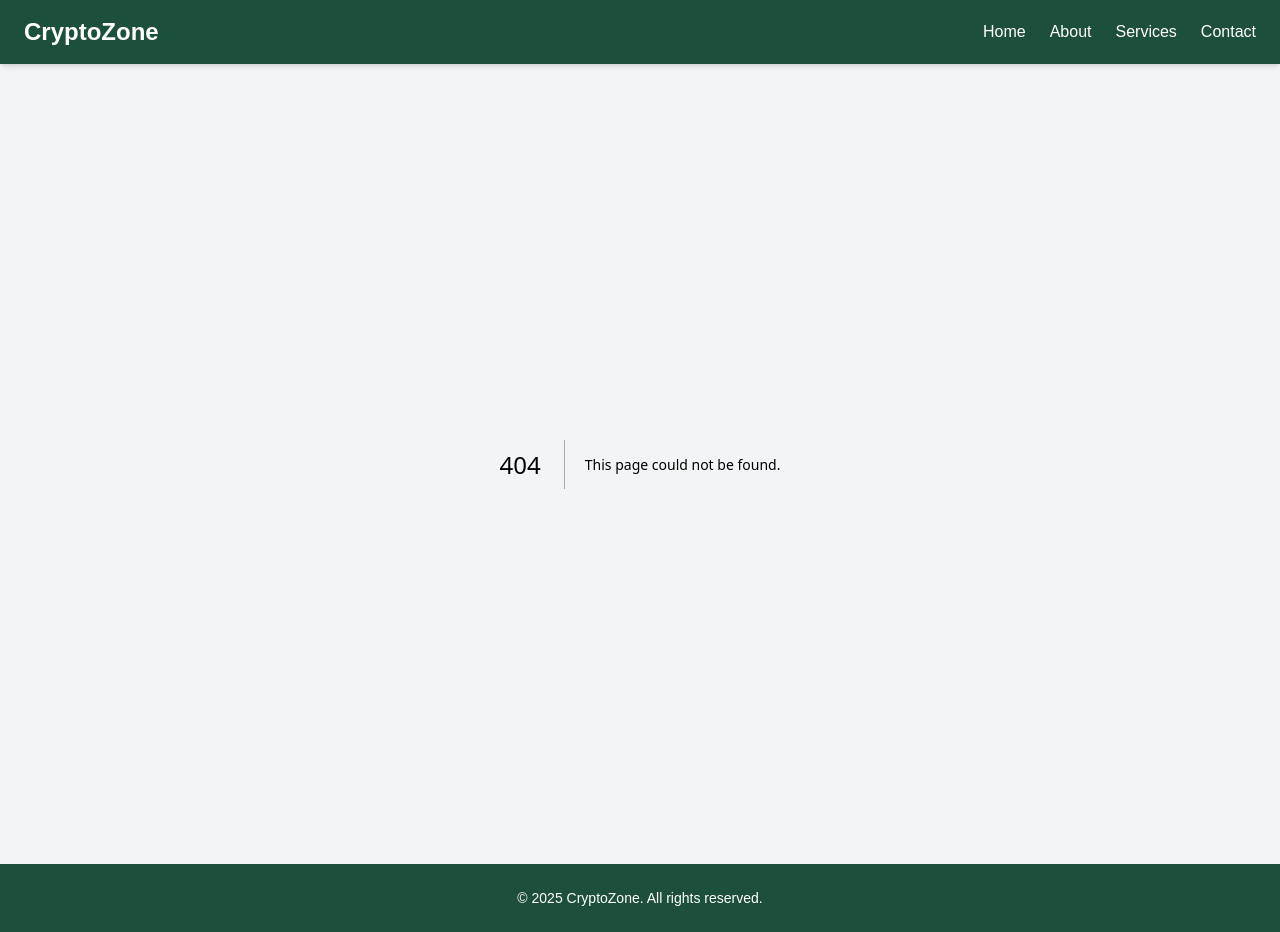
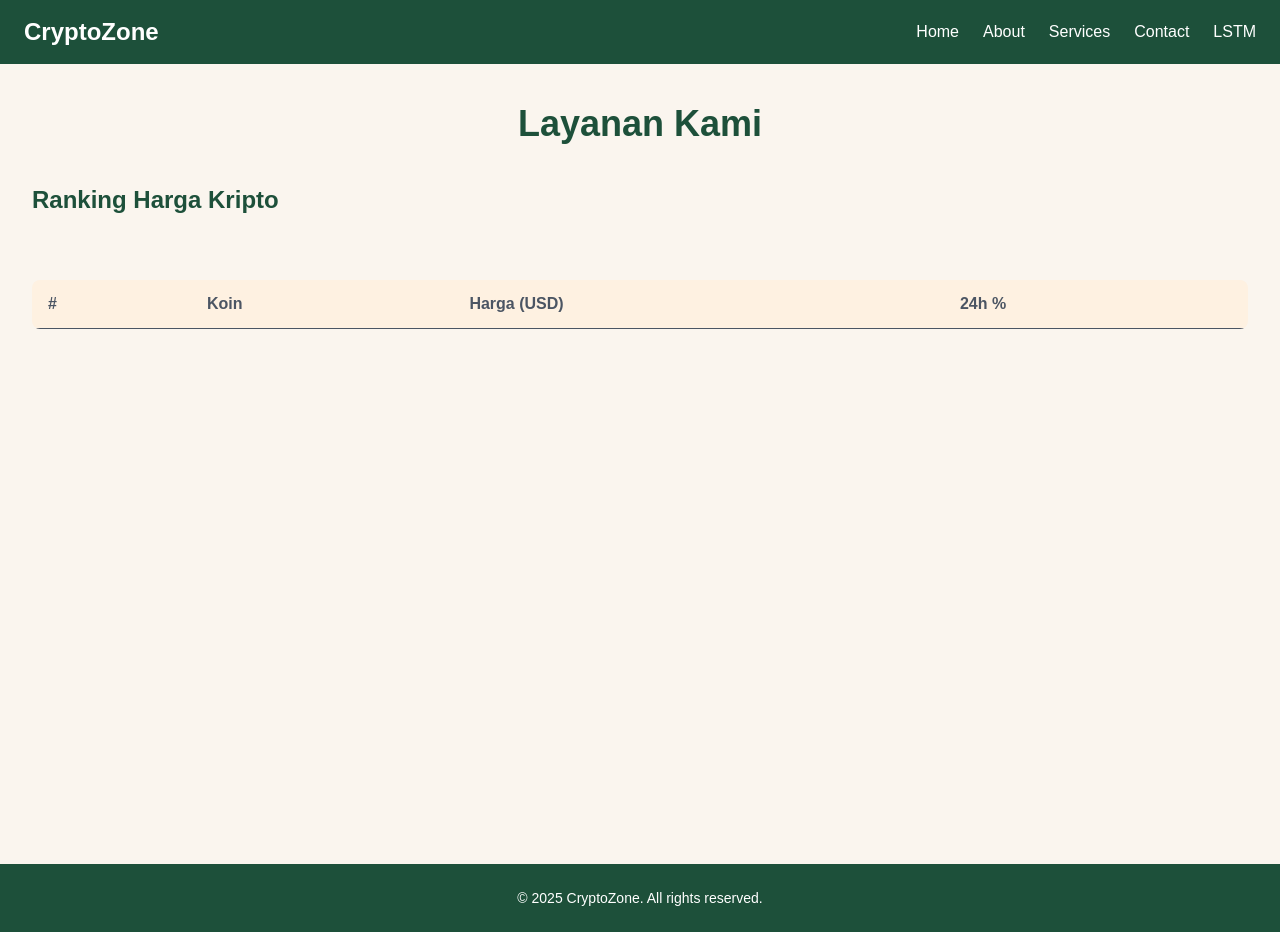
Before and after one commit to Fadhlrahman/website-cloud-computing, a Next.js app: page /lstm in a window 1280 px wide. Before the commit this address had no page. Built offline with nearby package versions, Linux system fonts and the light colour scheme.

Commit message:
membuat page lstm

```diff
--- a/app/components/Navbar.tsx
+++ b/app/components/Navbar.tsx
@@ -40,6 +40,11 @@ export default function Navbar() {
           <li>
             <Link href="/contact" className="hover:text-blue-400">
               Contact
+            </Link>
+          </li>
+          <li>
+            <Link href="/lstm" className ="hover:text-blue-400">
+            LSTM
             </Link>
           </li>
         </ul>
--- /dev/null
+++ b/app/lstm/page.tsx
@@ -0,0 +1,55 @@
+import { FaArrowUp, FaArrowDown } from "react-icons/fa";
+import dynamic from "next/dynamic";
+import {
+  Chart as ChartJS,
+  LineElement,
+  PointElement,
+  LinearScale,
+  CategoryScale,
+  Tooltip,
+  Legend,
+} from "chart.js";
+import { div } from "three/tsl";
+
+//const Line = dynamic(() => import("react-chartjs-2)").then((mod) => mod.Line), {
+//  ssr: false,
+//});
+
+ChartJS.register(
+  LineElement,
+  PointElement,
+  LinearScale,
+  CategoryScale,
+  Tooltip,
+  Legend
+);
+
+export default function LSTM() {
+  return (
+    <div className="bg-belakang min-h-screen text-element py-10 px-4 sm:px-6 md:px-8">
+      <h1 className="text-3xl md:text-4xl font-bold text-center mb-10">
+        Layanan Kami
+      </h1>
+
+      <section className="max-w-7xl mx-auto mb-16">
+        <h2 className="text-2xl font-semibold mb-4 text-element">
+          Ranking Harga Kripto
+        </h2>
+      </section>
+
+      <div className="overflow-x-auto scrollbar-thin scrollbar-thumb-gray-600 scrollbar-track-transparent">
+        <table className="min-w-full table-auto text-left bg-element2 rounded-lg overflow-hidden">
+          <thead>
+            <tr className="text-gray-600 border-b border-gray-600">
+              <th className="py-3 px-4">#</th>
+              <th className="py-3 px-4">Koin</th>
+              <th className="py-3 px-4">Harga (USD)</th>
+              <th className="py-3 px-4">24h %</th>
+            </tr>
+          </thead>
+
+        </table>
+      </div>
+    </div>
+  );
+}
```
